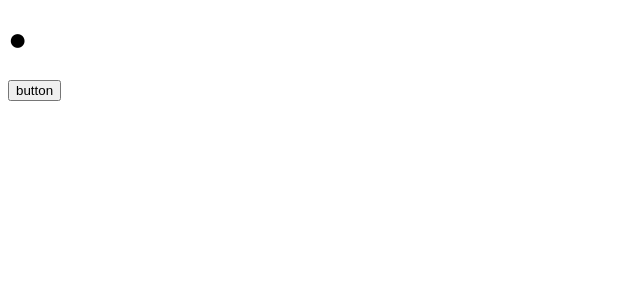
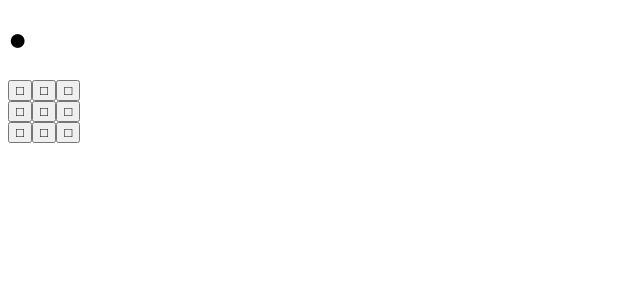
Before and after one commit to tamaokishie/osero, a React (Create React App) app: page / in a window 1280 px wide. Shown: the top 300 px of the page, without its empty margins (0-640 px from the left). Built offline with nearby package versions, Linux system fonts and the light colour scheme.

Commit message:
create Board

```diff
--- a/src/Board.tsx
+++ b/src/Board.tsx
@@ -1,8 +1,25 @@
-import React from "react"
+import React, { useState } from "react"
 
 export const Board = () => {
 
+    let number = [ 1, 2, 3, 4, 5, 6, 7, 8, 9 ];
+
+    const [clickedNum, setClickedNum] = useState<number | null>(null);
+
+    const handleClick = (num: number) => {
+        setClickedNum(num);
+    };
+
     return(
-        <button>button</button>
+        <div>
+            {number.map((num, index) => (
+                <React.Fragment key={index}>
+                    <button onClick={() => handleClick(num)}>
+                        {clickedNum === num ? clickedNum : "□"}
+                    </button>
+                    {(index + 1) % 3 === 0 && <br />}
+                </React.Fragment>
+            ))}
+        </div>
     )
 }
```
